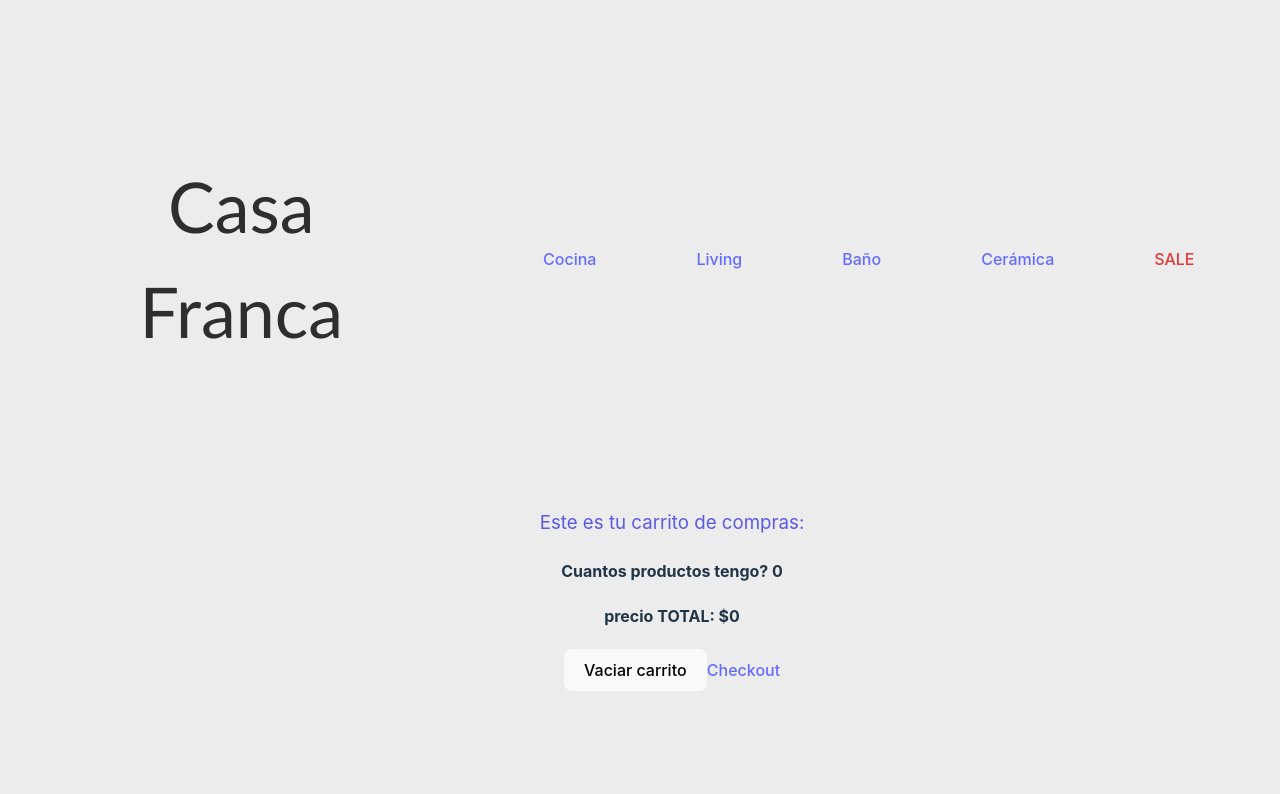
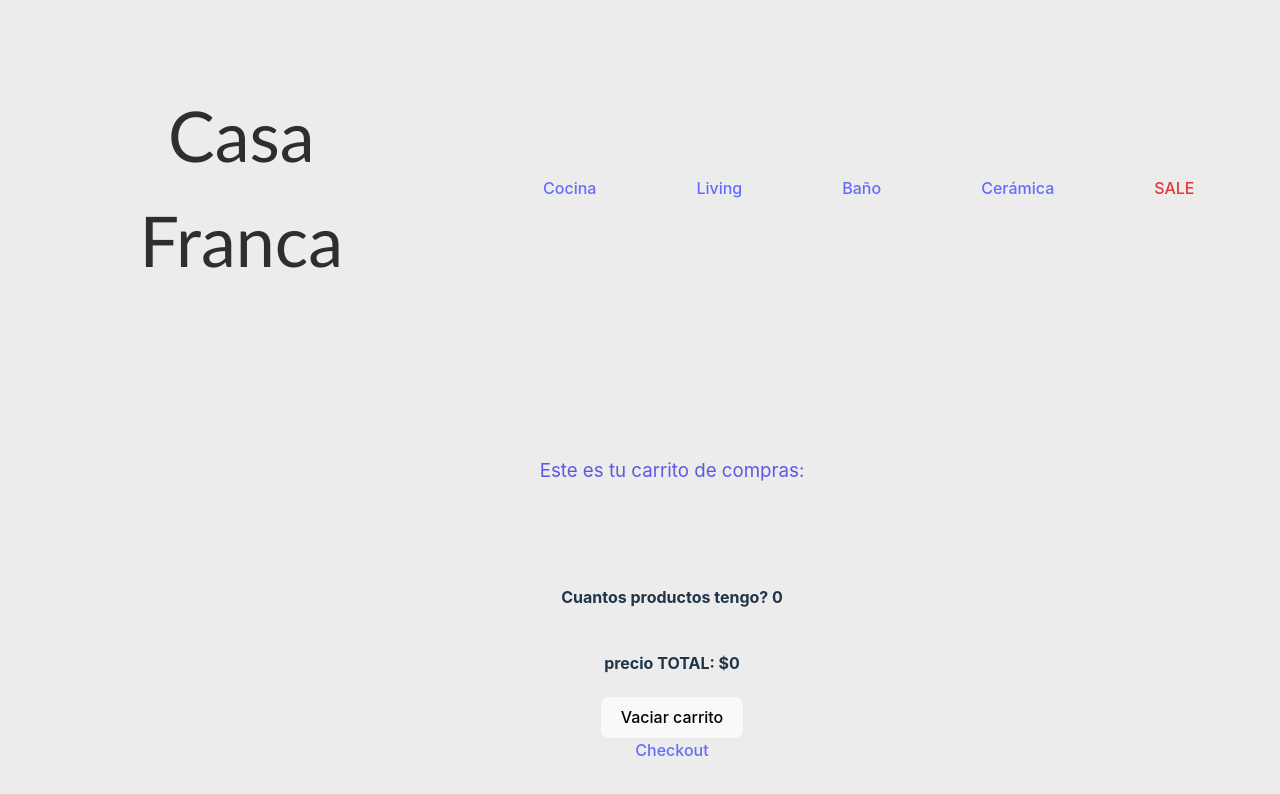
Before and after one commit to mapia-b/Proyecto-React, a React (Vite) app: page /cart in a window 1280 px wide. Shown: the top 794 px of the page. Built offline with nearby package versions, Linux system fonts and the light colour scheme.

Commit message:
form y cart estilos

```diff
--- a/src/components/Cart/Cart.jsx
+++ b/src/components/Cart/Cart.jsx
@@ -1,15 +1,16 @@
 import { Link } from 'react-router-dom';
 import { useCart } from '../../context/CartContext';
+import classes from './Cart.module.css'
 
 const Cart = () => {
     const { cart, clearCart, totalQuantity, total } = useCart();
 
     return (
-        <div>
+        <div className={classes.container}>
             <h3>Este es tu carrito de compras:</h3>
-            <div>
+            <div className={classes.cart}>
                 {cart.map(prod => (
-                    <div key={prod.id}>
+                    <div key={prod.id} className={classes.prod}>
                         <h3>{prod.name}</h3>
                         <img src={prod.img} alt={prod.title} style={{ width: 100 }} />
                         <p>Precio: ${prod.price}</p>
--- /dev/null
+++ b/src/components/Cart/Cart.module.css
@@ -0,0 +1,26 @@
+.container{
+    display: flex;
+    flex-direction: column;
+    width: 100vh;
+    margin: auto;
+    justify-content: center;
+    align-items: center;
+}
+
+.cart {
+    display: flex;
+    flex-direction: column;
+    align-items: start;
+    justify-content: start;
+    padding: 30px;
+    width: 100%;
+}
+
+.prod {
+    display: flex;
+    flex-direction: column;
+    align-items: center;
+    margin: 20px;
+    background-color: rgb(214, 214, 231);
+width: 100%;
+}
--- a/src/components/Checkout/Checkout.jsx
+++ b/src/components/Checkout/Checkout.jsx
@@ -16,10 +16,10 @@ const Checkout = () => {
             setLoading(true)
 
             const objOrder = {
-                buyer: {
-                    name: 'María Pía Barreiro',
-                    email: 'mpb@gmail.com',
-                    phone: '099123456'
+                buyer: { userData
+                    // name: 'María Pía Barreiro',
+                    // email: 'mpb@gmail.com',
+                    // phone: '099123456'
                 },
                 items: cart,
                 total: total,
@@ -88,7 +88,6 @@ const Checkout = () => {
         <>
             <h3>Completá el formulario para registrar tu compra</h3>
             <CheckoutForm/>
-            <button onClick={createOrder} className={classes.orden}>Crear orden</button>
         </>
     )
 }
--- a/src/components/CheckoutForm/CheckoutForm.jsx
+++ b/src/components/CheckoutForm/CheckoutForm.jsx
@@ -4,7 +4,7 @@
 import classes from './CheckoutForm.module.css'
 import { useForm } from "react-hook-form";
 
-const CheckoutForm = () => {
+const CheckoutForm = (createOrder) => {
   const { register, handleSubmit, watch, formState: { errors } } = useForm();
   const onSubmit = data => console.log(data);
 
@@ -34,6 +34,8 @@ const CheckoutForm = () => {
         <input type="email" defaultValue="@" {...register("example")} />
       </div>
 
+      <button onSubmit={createOrder} className={classes.orden}>Crear orden</button>
+
       {/* <input type="submit" /> */}
     </form>
     </section>
```
